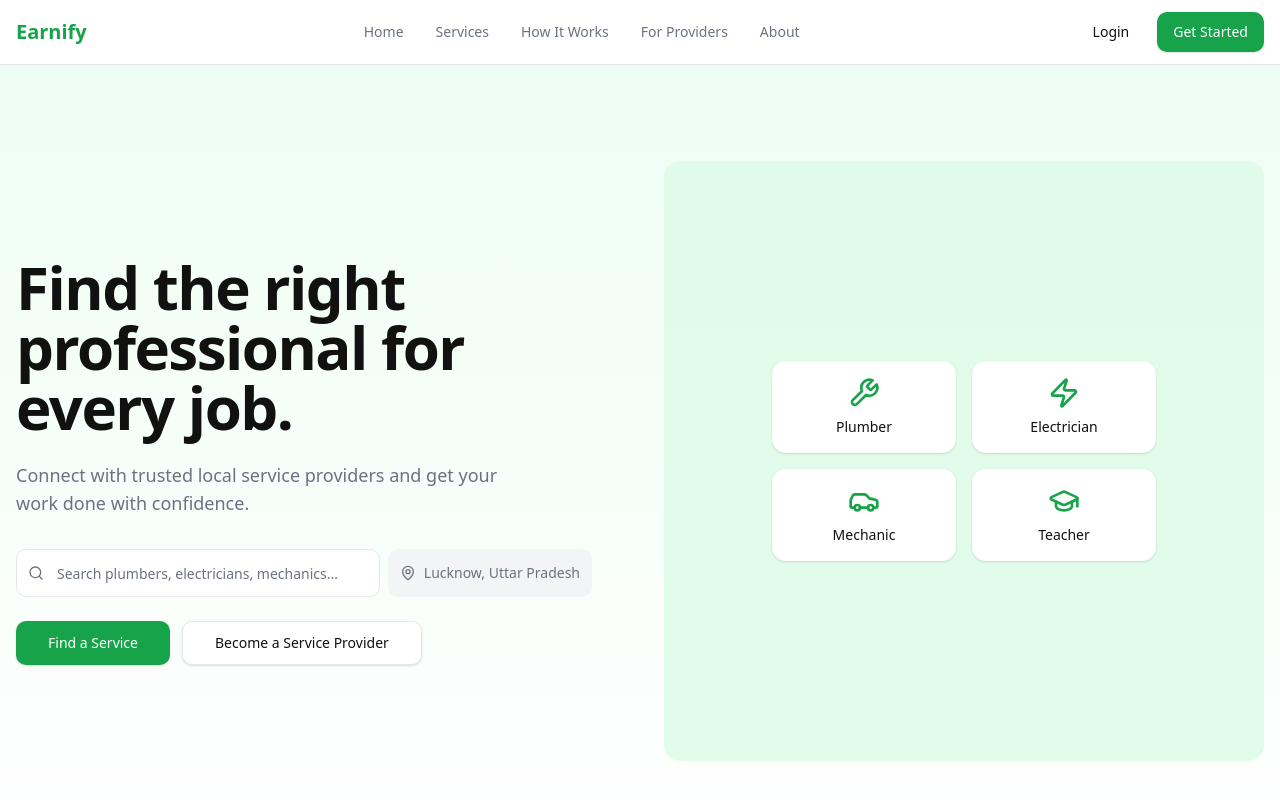
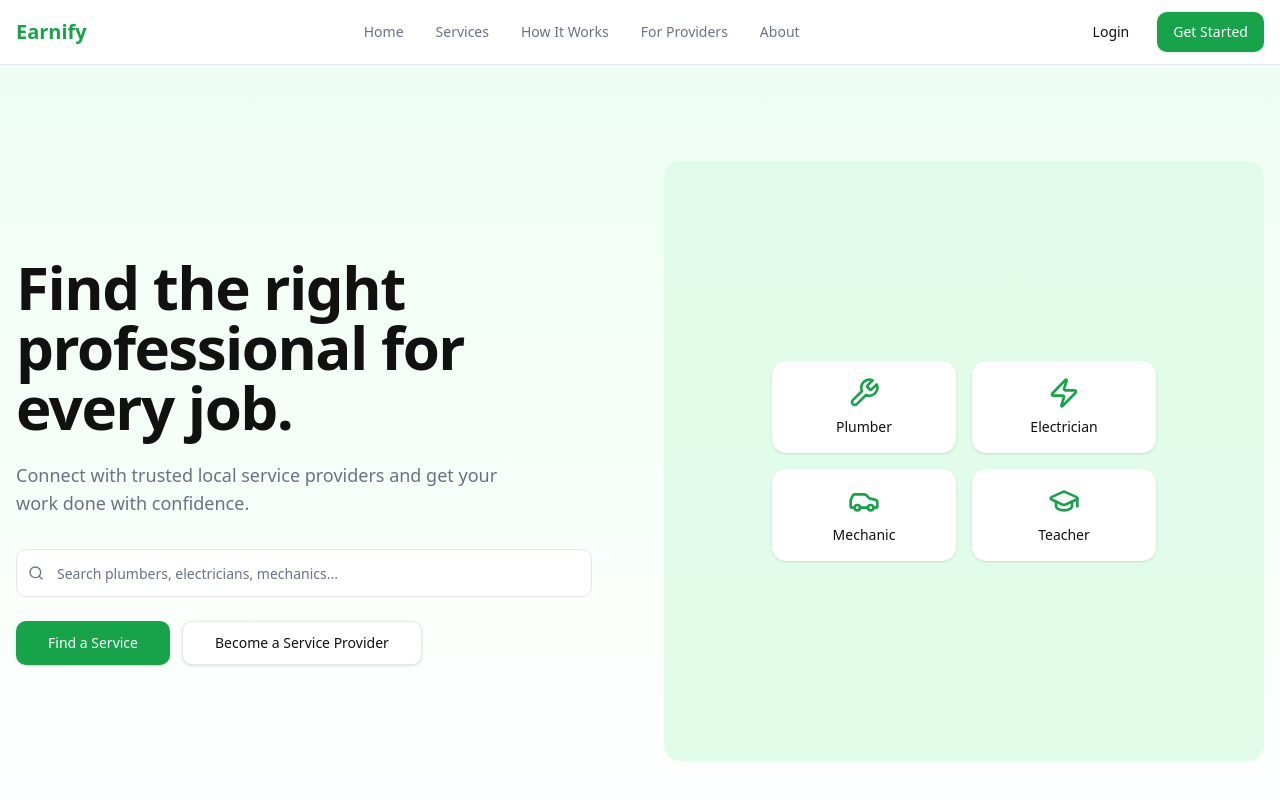
Before and after one commit to mb-aarfi/Earnify, a Next.js app: page / in a window 1280 px wide. Shown: the top 800 px of the page. Built offline with nearby package versions, Linux system fonts and the light colour scheme.

Commit message:
Update page.tsx

```diff
--- a/src/app/(marketing)/page.tsx
+++ b/src/app/(marketing)/page.tsx
@@ -86,7 +86,7 @@ export default function LandingPage() {
                 Connect with trusted local service providers and get your work done with confidence.
               </p>
               <div className="mt-8">
-                <SearchBar showLocation className="max-w-xl" />
+                <SearchBar className="max-w-xl" />
               </div>
               <div className="mt-6 flex flex-wrap gap-3">
                 <Button size="lg" asChild>
```
